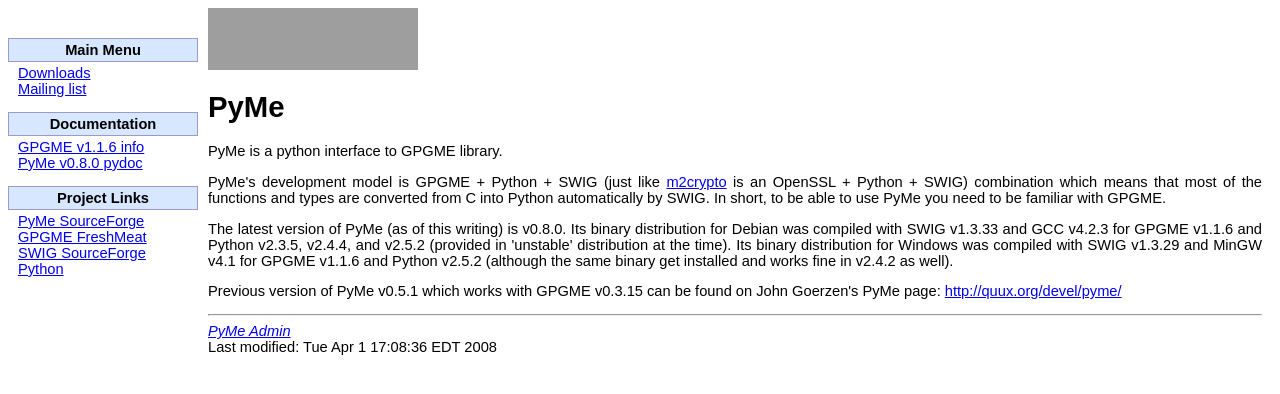
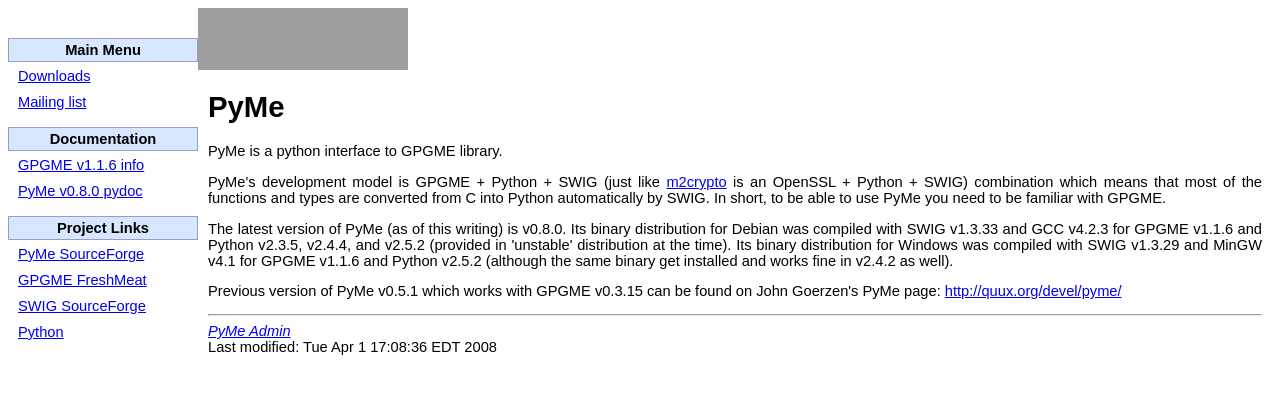
Before and after one commit to adversary-org/pyme3, a plain HTML site: page pyme-web/index.html in a window 1280 px wide. Drawn offline with Linux system fonts and the light colour scheme; grey boxes are pictures that could not be loaded.

Commit message:
Adjust spacing between links.

```diff
--- a/pyme-web/default.css
+++ b/pyme-web/default.css
@@ -7,8 +7,7 @@
   float: left;
   width: 190px;
   margin-top: 30px;
-  padding-right: 10px;
-  padding-bottom: 0;
+  padding-right: 0 10px 0 10px;
 }
 
 #sidebar p.section {
@@ -22,9 +21,13 @@
 }
 
 #sidebar ul {
-  margin: 0 0 15px 0;
+  margin: 0 0 10px 0;
   padding: 0 10px 0 10px;
   list-style-type: none;
+}
+
+#sidebar ul li {
+  padding: 3px 0 7px 0;
 }
 
 #mainText {
```
